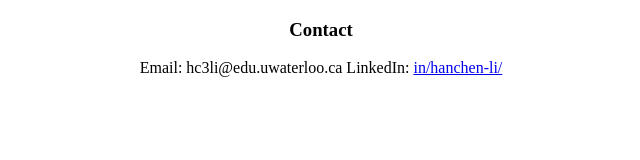
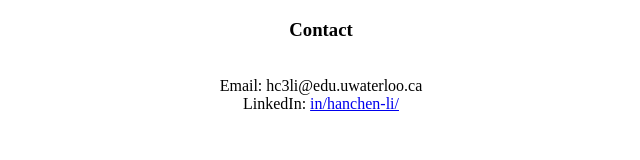
Before and after one commit to Evanli1999/evanli.me, a plain HTML site: page panels/contact.html in a window 1280 px wide. Shown: the whole page, without its empty margins (319-959 px from the left). Drawn offline with Linux system fonts and the light colour scheme.

Commit message:
final touches

```diff
--- a/panels/contact.html
+++ b/panels/contact.html
@@ -3,7 +3,8 @@
 
 <div>
     <h3 style="text-align: center">Contact</h3>
+    <br>
     <div class="row" style = "text-align: center">
-    Email: hc3li@edu.uwaterloo.ca
+    Email: hc3li@edu.uwaterloo.ca <br>
     LinkedIn: <a href="https://www.linkedin.com/in/hanchen-li/">in/hanchen-li/</a>
 </div>
```
Also changed, not shown: index.html (+2 -1 lines).
